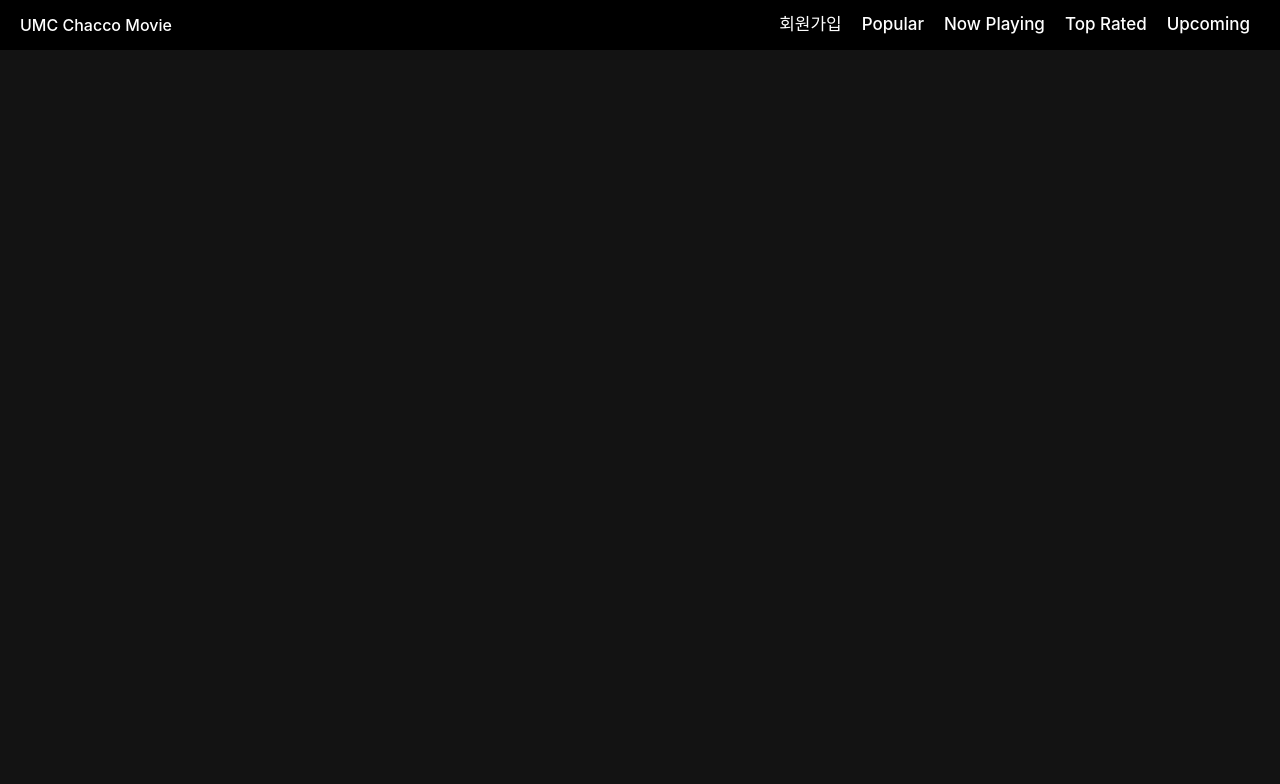
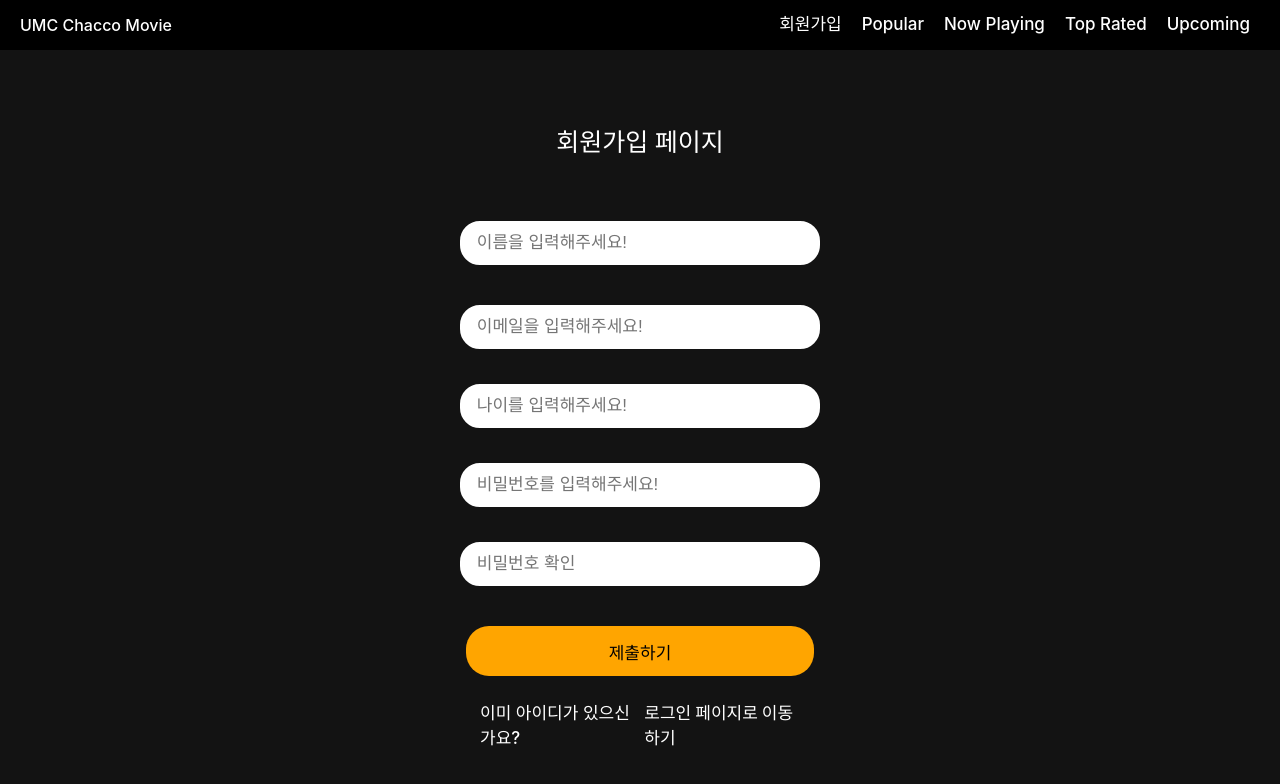
Before and after one commit to SeyeonJang/UMC-6th-Web, a React (Vite) app in the folder Web 5주차/: page /signup in a window 1280 px wide. Shown: the top 784 px of the page. Built offline with nearby package versions, Linux system fonts and the light colour scheme.

Commit message:
feat: [#17] 회원가입 화면 기본 틀, style 추가

```diff
--- a/Web 5주차/pages/SignUpPage.jsx
+++ b/Web 5주차/pages/SignUpPage.jsx
@@ -1,10 +1,117 @@
+import styled from 'styled-components';
+import { useState } from 'react';
+
 function SignUpPage() {
+    const [isActive, setIsActive] = useState(true);
+
     return(
-        <>
-            <h3 color="white">SignupPage</h3>
-            <p>ddd</p>
-        </>
+        <Container>
+            <SignupContainer>
+                <MainText>회원가입 페이지</MainText>
+                <FormWrapper>
+                    <InputBox type="text" id="name" placeholder="이름을 입력해주세요!"/>
+                    <AlertText></AlertText>
+                    <InputBox type="text" id="email" placeholder="이메일을 입력해주세요!"/>
+                    <InputBox type="number" id="age" placeholder="나이를 입력해주세요!"/>
+                    <InputBox type="password" id="pw" placeholder="비밀번호를 입력해주세요!"/>
+                    <InputBox type="password" id="pw2" placeholder="비밀번호 확인"/>
+                    <SubmitButton>제출하기</SubmitButton>
+                </FormWrapper>
+                <SubTextWrapper>
+                    <SubText1>이미 아이디가 있으신가요?</SubText1>
+                    <SubText2>로그인 페이지로 이동하기</SubText2>
+                </SubTextWrapper>
+            </SignupContainer>
+        </Container>
     );
 }
 
+const Container = styled.div`
+    width: 100%;
+    height: 100%;
+    display: flex;
+    justify-content: center;
+    align-items: center;
+    margin-top: -50px;
+`;
+
+const SignupContainer = styled.div`
+    width: 50%;
+    height: auto;
+    display: flex;
+    flex-direction: column;
+    align-items: center;
+    justify-content: center;
+`;
+
+const MainText = styled.p`
+    font-size: 25px;
+    font-weight: 600;
+    color: white;
+`;
+
+const FormWrapper = styled.div`
+    width: 85%;
+    height: auto;
+    display: flex;
+    flex-direction: column;
+    justify-content: center;
+    align-items: center;
+`;
+
+const InputBox = styled.input.attrs(props => ({
+        type: props.type || 'text', // 기본값을 'text'로 설정
+        id: props.id,
+        placeholder: props.placeholder // 힌트 텍스트를 props로 받음
+    }))`
+    width: 60%;
+    height: 30px;
+    margin-top: 35px;
+    border: 2px solid white;
+    border-radius: 20px;
+    background-color: white;
+    padding: 5px 15px;
+    font-size: 17px;
+    outline-color: orange;
+`;
+
+const AlertText = styled.div`
+    width: 64%;
+    color: red;
+    margin: 5px 0px 0px 0px;
+    padding-left: 25px;
+`;
+
+const SubmitButton = styled.button`
+    width: 64%;
+    height: 50px;
+    background-color: orange;
+    // background-color: ${({ isActive }) => (isActive ? 'orange' : 'white')};
+    border-radius: 23px;
+    font-size: 17px;
+    margin-top: 40px;
+`;
+
+const SubTextWrapper = styled.div`
+    width: 50%;
+    height: 50px;
+    display: flex;
+    flex-direction: row;
+    justify-content: space-around;
+    align-items: center;
+    margin-top: 25px;
+`;
+
+const SubText1 = styled.p`
+    font-size: 17px;
+    font-weight: 500;
+    color: white;
+`;
+
+const SubText2 = styled.p`
+    font-size: 17px;
+    font-weight: 700;
+    color: white;
+`;
+
 export default SignUpPage;
--- a/Web 5주차/src/App.jsx
+++ b/Web 5주차/src/App.jsx
@@ -22,7 +22,7 @@ function App() {
         <Routes>
           <Route path='/' element={<Navigate replace to="/main-page" />} />
           <Route path='/main-page' element={<MainPage/>}/>
-          <Route path='/signup' elements={<SignUpPage/>}/>
+          <Route path='/signup' element={<SignUpPage/>}/>
           <Route path='/now-playing-page' element={<NowPlayingPage/>}/>
           <Route path='/popular-page' element={<PopularPage/>}/>
           <Route path='/top-rated-page' element={<TopRatedPage/>}/>
```
